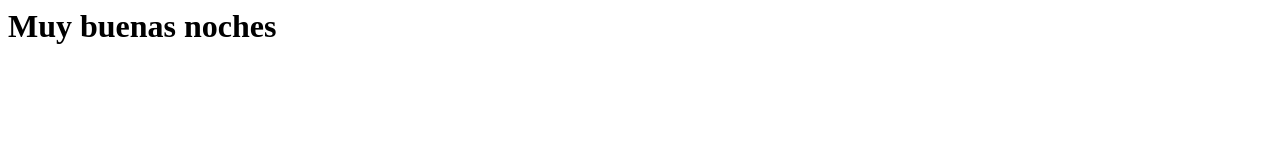
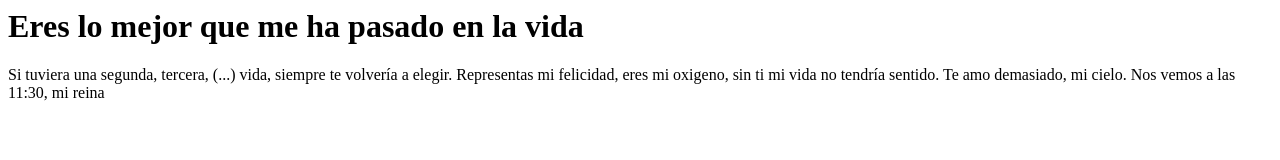
Before and after one commit to Tote1103/DW08, a plain HTML site: page home.html in a window 1280 px wide. Drawn offline with Linux system fonts and the light colour scheme.

Commit message:
Update home.html

```diff
--- a/home.html
+++ b/home.html
@@ -1,10 +1,11 @@
 <html>
 <head>
-<title>Archivo Creado</title>
+<title>Te amo Noelia</title>
 </head>
 <body>
 
-<h1>Muy buenas noches</h1>
+<h1>Eres lo mejor que me ha pasado en la vida</h1>
+  <p> Si tuviera una segunda, tercera, (...) vida, siempre te volvería a elegir. Representas mi felicidad, eres mi oxigeno, sin ti mi vida no tendría sentido. Te amo demasiado, mi cielo. Nos vemos a las 11:30, mi reina</p>
 
 </body>
 </html>
```
